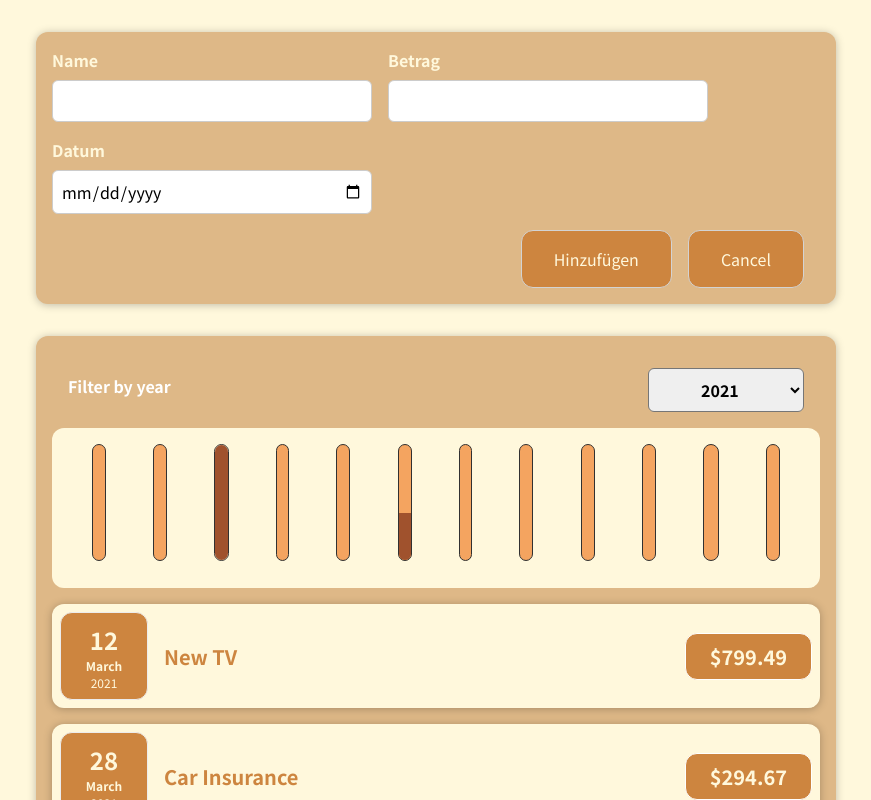
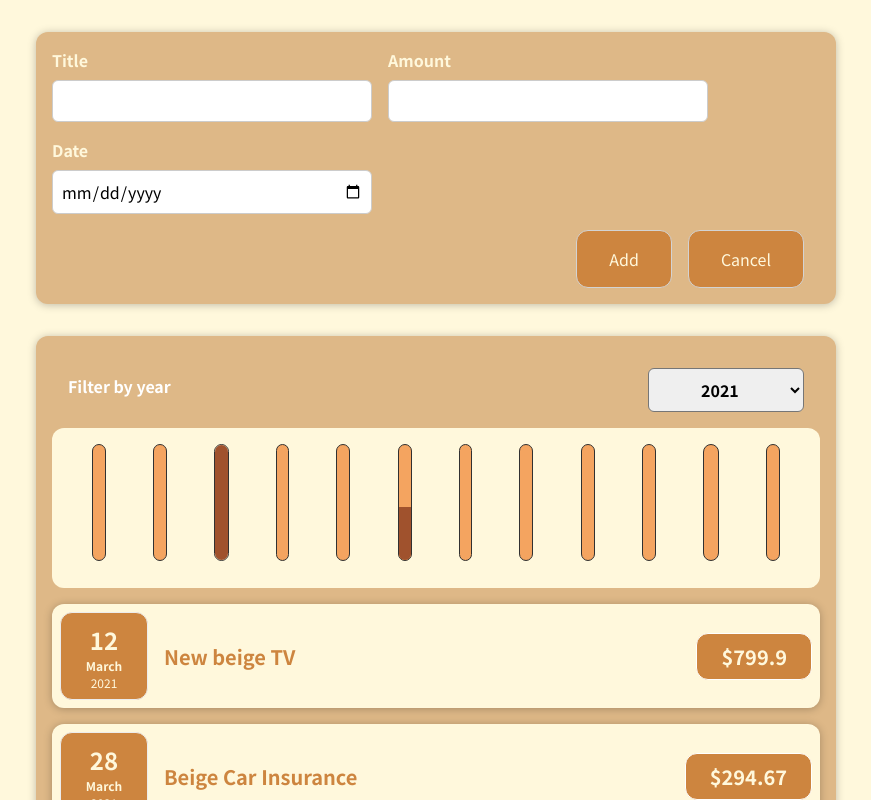
Before and after one commit to katharinadobiosch/Expenses-App, a React (Create React App) app: page / in a window 1280 px wide. Both pictures are taken after a click on the button "Add New Expense". Shown: the top 800 px of the page, without its empty margins (204-1075 px from the left). Built offline with nearby package versions, Linux system fonts and the light colour scheme.

Commit message:
added styling

```diff
--- a/src/App.js
+++ b/src/App.js
@@ -11,20 +11,20 @@ const DUMMY_EXPENSES = [
     },
     {
         id: "e2",
-        title: "New TV",
-        amount: 799.49,
+        title: "New beige TV",
+        amount: 799.9,
         date: new Date(2021, 2, 12),
     },
     {
         id: "e3",
-        title: "Car Insurance",
+        title: "Beige Car Insurance",
         amount: 294.67,
         date: new Date(2021, 2, 28),
     },
     {
         id: "e4",
-        title: "New Desk (Wooden)",
-        amount: 450.0,
+        title: "New beige Desk (Wooden)",
+        amount: 499.9,
         date: new Date(2021, 5, 12),
     },
 ];
--- a/src/components/NewExpense/ExpenseForm.js
+++ b/src/components/NewExpense/ExpenseForm.js
@@ -43,7 +43,7 @@ const ExpenseForm = (props) => {
         <form onSubmit={submitHandler}>
             <div className="new-expense__controls">
                 <div className="new-expense__control">
-                    <label>Name</label>
+                    <label>Title</label>
                     <input
                         type="text"
                         value={enteredTitle}
@@ -51,7 +51,7 @@ const ExpenseForm = (props) => {
                     />
                 </div>
                 <div className="new-expense__control">
-                    <label>Betrag</label>
+                    <label>Amount</label>
                     <input
                         type="number"
                         min="0.01"
@@ -61,7 +61,7 @@ const ExpenseForm = (props) => {
                     />
                 </div>
                 <div className="new-expense__control">
-                    <label>Datum</label>
+                    <label>Date</label>
                     <input
                         type="date"
                         min="2019-01-01"
@@ -72,7 +72,7 @@ const ExpenseForm = (props) => {
                 </div>
             </div>
             <div className="new-expense__actions">
-                <button type="submit">Hinzufügen</button>
+                <button type="submit">Add</button>
                 <button onClick={props.onCancel} type="button">
                     Cancel
                 </button>
```
Also changed, not shown: 6 other files (tests, documents, lock files or other folders).
